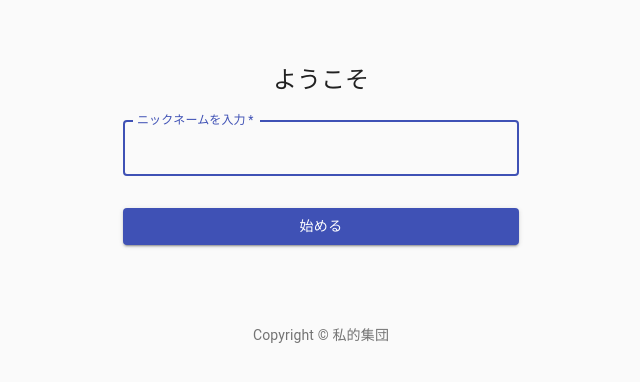
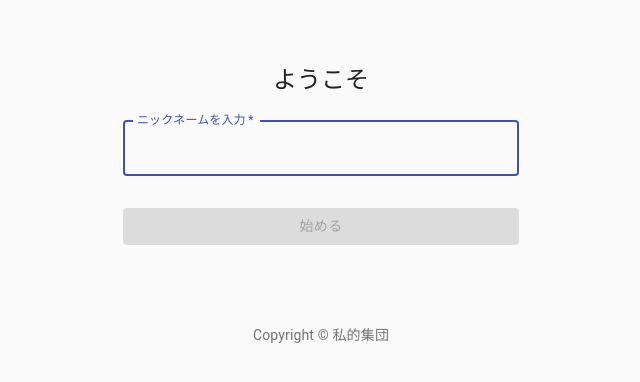
Before and after one commit to ovrsa/idobatakaigi-demo, a React (Create React App) app: page / in a window 1280 px wide. Shown: the top 382 px of the page, without its empty margins (319-959 px from the left). Built offline with nearby package versions, Linux system fonts and the light colour scheme.

Commit message:
set name by button click

```diff
--- a/src/components/SignIn.js
+++ b/src/components/SignIn.js
@@ -1,4 +1,4 @@
-import React from "react";
+import React, { useState, useEffect } from "react";
 import Button from "@material-ui/core/Button";
 import CssBaseline from "@material-ui/core/CssBaseline";
 import TextField from "@material-ui/core/TextField";
@@ -45,9 +45,19 @@
   },
 }));
 
-
 export default function SignIn({ setName }) {
   const classes = useStyles();
+  const [disabled, setDisabled] = useState(true);
+  const [string, setString] = useState("");
+  console.log({ string });
+
+  // 条件付けで発火させる
+  // 何か変化があった際に第一引数にある処理を実行する
+  useEffect(() => {
+    // ↓定数disabledは空文字のときにtrueになる設定
+    const disabled = string === "";
+    setDisabled(disabled);
+  }, [string]);
 
   return (
     <Container component="main" maxWidth="xs">
@@ -66,14 +76,19 @@
             label="ニックネームを入力"
             name="name"
             autoFocus
+            onChange={(e) => setString(e.target.value)}
           />
 
           <Button
-            type="submit"
+            type="button"
             fullWidth
             variant="contained"
             color="primary"
             className={classes.submit}
+            disabled={disabled}
+            onClick={() => {
+              setName(string);
+            }}
           >
             始める
           </Button>
```
